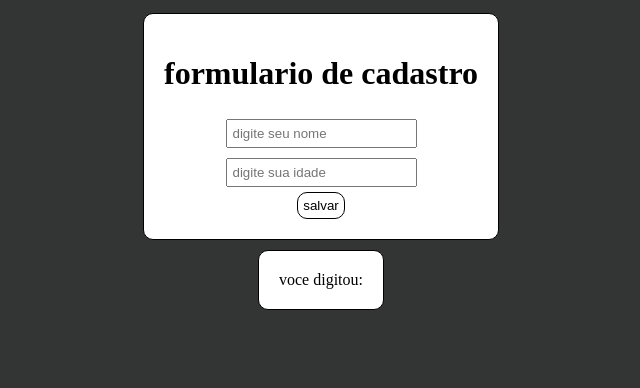
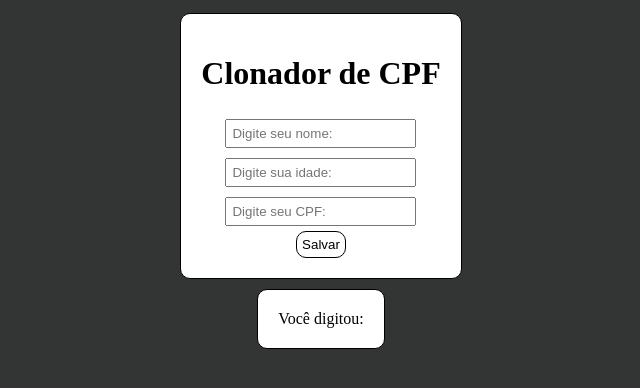
Before and after one commit to nathanokz/passando-vegonha-no-js, a plain HTML site: page index.html in a window 1280 px wide. Shown: the whole page, without its empty margins (319-959 px from the left). Drawn offline with Linux system fonts and the light colour scheme.

Commit message:
Update index.html

```diff
--- a/index.html
+++ b/index.html
@@ -2,24 +2,21 @@
 
 <html>
     <head>
-        <title>minha pagina web</title>
+        <title>Iniciante</title>
         <link rel="stylesheet" href="styles.css">
     </head>
-
     <body class="genericContainer">
-
         <div id="formContainer" class="genericContainer container">
-            <h1>formulario de cadastro</h1>
-            <input id="inputNome" placeholder = "digite seu nome" />
-            <input id="inputIdade" placeholder = "digite sua idade" />
-            <button id="btnSalvar">salvar</button>
-
+            <h1>Clonador de CPF</h1>
+            <input id="inputNome" placeholder="Digite seu nome:">
+            <input id="inputIdade" placeholder="Digite sua idade:">
+            <input id="inputCPF" placeholder="Digite seu CPF:">
+            <button id="btnSalvar">Salvar</button>
         </div>
         <div id="responsiveContainer" class="container">
-            voce digitou:
+            Você digitou:
 
         </div>
         <script src="index.js"></script>
-
     </body>
 </html>
```
